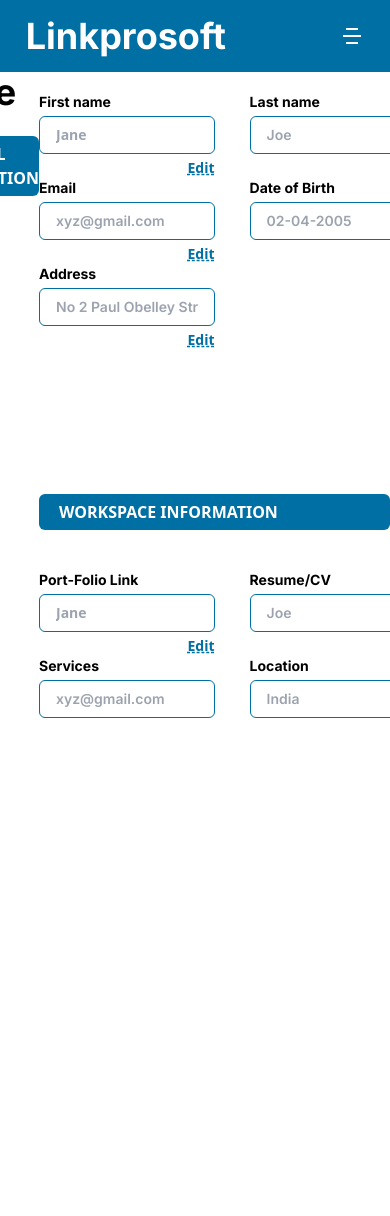
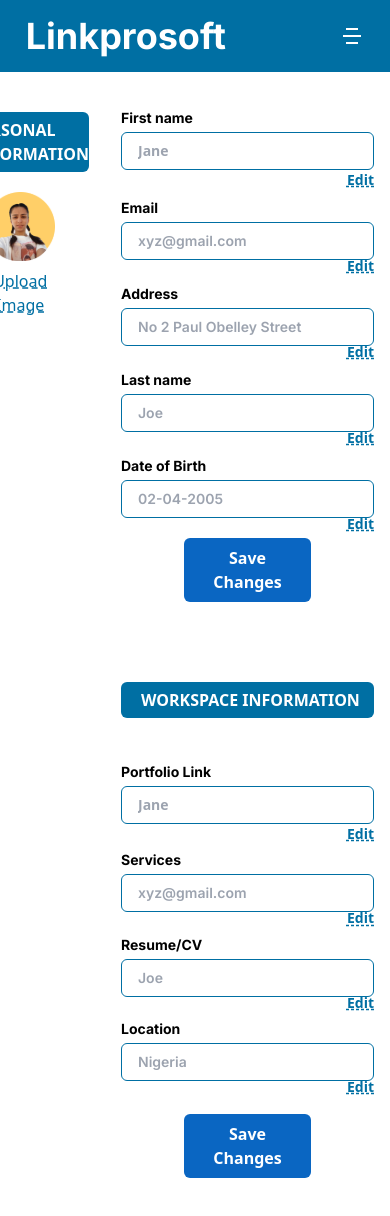
Before and after one commit to german-machine/Linkprosoft, a React (Vite) app in the folder Front-end/: page /UserDashboard in a window 390 px wide. Shown: the top 1216 px of the page. Before the commit the page ends 862 px from the top, so only its background shows below. Built offline with nearby package versions, Linux system fonts and the light colour scheme.

Commit message:
restyled for both desktop and mobile screens

```diff
--- a/Front-end/src/Pages/UserDashboard/components/ProfileBody.jsx
+++ b/Front-end/src/Pages/UserDashboard/components/ProfileBody.jsx
@@ -4,23 +4,22 @@
 
 
 const ProfileBody = () => {
-  return (
-   <>
-        <section>
-            <h1 className='font-Inter text-4xl mb-6 font-bold'>Profile</h1>
+    return (
+        <section className="w-full mt-10 lg:mt-0">
+            <div className="w-full lg:w-[90% mx-auto py- px-4 lg:rounded-r-md flex flex-col justify-around items-center">
 
-            <div className='bg-[#006FA3] text-white rounded-md pl-5 font-semibold py-1.5 mb-5'>
-                <h1>PERSONAL INFORMATION</h1>
-            </div>
+                <div className='w-full bg-[#006FA3] text-white rounded-md pl-5 font-semibold py-1.5 mb-5'>
+                    <h1>PERSONAL INFORMATION</h1>
+                </div>
 
-            <div className='flex flex-col justify-left text-center w-[15%] '>
-                <img src={profile2} alt="" className='w-[100%] pb-2'/>
-                <Link className='text-[#006FA3] underline underline-[#006FA3] decoration-dashed'>Upload Image</Link>
+                <div className='flex flex-col justify-left text-center w-[50%] sm:w-[20%] lg:w-[15%]'>
+                    <img src={profile2} alt="" className='w-[100%] pb-2' />
+                    <Link className='text-[#006FA3] underline underline-[#006FA3] decoration-dashed'>Upload Image</Link>
+                </div>
             </div>
 
         </section>
-   </>
-  )
+    )
 }
 
 export default ProfileBody
--- a/Front-end/src/Pages/UserDashboard/components/ProfileForm.jsx
+++ b/Front-end/src/Pages/UserDashboard/components/ProfileForm.jsx
@@ -3,96 +3,81 @@
 
 const ProfileForm = () => {
     return (
-   <>
-           <section className='relative w-[90%]  pb-14'>
-           <section className='flex gap-[10%] w-[100%] pt-5 pb-10'>
-           <div className='w-[50%] '>
-                <form action="#" className='flex pb-1 flex-col relative'>
-                    <h2 className='font-Inter font-bold text-sm pb-1'>First name</h2>
-                    <input type="text" placeholder='Jane' className='border-[#006FA3] outline-none focus:active:transparent border rounded-md text-sm font-semibold mb-5 px-4 py-2'/>
+        <section className='relative w-full px-4 pb-10'>
+            <section className='flex gap-[10%] w-full py-9'>
+                <form action='' className='w-full flex items-center flex-wrap gap-x-[2%] gap-y-[2%]'>
+                    <div className='w-full sm:w-[49%] flex flex-col relative'>
+                        <label htmlFor="" className='font-Inter font-bold text-sm pb-1'>First name</label>
+                        <input type="text" placeholder='Jane' className='border-[#006FA3] outline-none focus:active:transparent border rounded-md text-sm font-semibold mb-5 px-4 py-2' />
                         <Link className='absolute bottom-0  right-0 text-sm underline decoration-dashed text-[#006FA3] font-semibold'>Edit</Link>
-                </form>
-
-                <form action="#" className='flex pb-2 flex-col relative'>
-                    <h2 className='font-Inter font-bold text-sm pb-1'>Email</h2>
-                    <input type="email" placeholder='xyz@gmail.com' className='border-[#006FA3] text-sm font-semibold font-Inter outline-none focus:active:transparent border rounded-md mb-4 px-4 py-2'/>
-                    <Link className='absolute bottom-0  right-0 text-sm underline decoration-dashed text-[#006FA3] font-semibold'>Edit</Link>
-                </form>
-
-                <form action="#" className='flex pb-2 flex-col relative'>
-                    <h2 className='font-Inter font-bold text-sm pb-1'>Address</h2>
-                    <input type="text" placeholder='No 2 Paul Obelley Street' className='border-[#006FA3] outline-none focus:active:transparent border rounded-md mb-4 px-4 py-2 font-semibold text-sm font-Inter text-black'/>
-                    <Link className='absolute bottom-0  right-0 text-sm underline decoration-dashed text-[#006FA3] font-semibold'>Edit</Link>
-                </form>
                     </div>
 
-
-            <div className='w-[50%]'>
-            <form action="#" className='flex pb-2 flex-col relative'>
-                    <h2 className='font-Inter font-bold text-sm pb-1'>Last name</h2>
-                    <input type="text" placeholder='Joe' className='border-[#006FA3] outline-none focus:active:transparent border rounded-md mb-4 px-4 py-2 font-semibold text-sm font-Inter text-black'/>
+                    <div className='w-full sm:w-[49%] flex flex-col relative'>
+                        <label htmlFor="" className='font-Inter font-bold text-sm pb-1'>Email</label>
+                        <input type="email" placeholder='xyz@gmail.com' className='border-[#006FA3] text-sm font-semibold font-Inter outline-none focus:active:transparent border rounded-md mb-4 px-4 py-2' />
                         <Link className='absolute bottom-0  right-0 text-sm underline decoration-dashed text-[#006FA3] font-semibold'>Edit</Link>
-                </form>
-
-                <form action="#" className='flex pb-2 flex-col relative'>
-                    <h2 className='font-Inter font-bold text-sm pb-1'>Date of Birth</h2>
-                    <input type="text" placeholder='02-04-2005' className='border-[#006FA3] outline-none focus:active:transparent border rounded-md mb-4 px-4 py-2 font-semibold text-sm font-Inter text-black'/>
-                    <Link className='absolute bottom-0  right-0 text-sm underline decoration-dashed text-[#006FA3] font-semibold'>Edit</Link>
-                </form>
-
-
                     </div>
 
+                    <div className='w-full sm:w-[49%] flex flex-col relative'>
+                        <label htmlFor="" className='font-Inter font-bold text-sm pb-1'>Address</label>
+                        <input type="text" placeholder='No 2 Paul Obelley Street' className='border-[#006FA3] outline-none focus:active:transparent border rounded-md mb-4 px-4 py-2 font-semibold text-sm font-Inter text-black' />
+                        <Link className='absolute bottom-0  right-0 text-sm underline decoration-dashed text-[#006FA3] font-semibold'>Edit</Link>
+                    </div>
+
+                    <div className='w-full sm:w-[49%] flex flex-col relative'>
+                        <label htmlFor="" className='font-Inter font-bold text-sm pb-1'>Last name</label>
+                        <input type="text" placeholder='Joe' className='border-[#006FA3] outline-none focus:active:transparent border rounded-md mb-4 px-4 py-2 font-semibold text-sm font-Inter text-black' />
+                        <Link className='absolute bottom-0  right-0 text-sm underline decoration-dashed text-[#006FA3] font-semibold'>Edit</Link>
+                    </div>
+
+                    <div className='w-full sm:w-[49%] flex flex-col relative'>
+                        <label htmlFor="" className='font-Inter font-bold text-sm pb-1'>Date of Birth</label>
+                        <input type="text" placeholder='02-04-2005' className='border-[#006FA3] outline-none focus:active:transparent border rounded-md mb-4 px-4 py-2 font-semibold text-sm font-Inter text-black' />
+                        <Link className='absolute bottom-0  right-0 text-sm underline decoration-dashed text-[#006FA3] font-semibold'>Edit</Link>
+                    </div>
+
+                </form>
 
             </section>
 
-           <Link className='bg-[#0A66C2] relative text-white font-semibold py-2 px-5 right-0 left-[575px] rounded-md mb-3'>Save Changes</Link>
+            <Link className='bg-[#0A66C2] block w-[50%] sm:w-[30%] mx-auto lg:mx-0 text-center text-white font-semibold py-2 px-5  rounded-md mb-3'>Save Changes</Link>
 
-           <div className='bg-[#006FA3] text-white w-full rounded-md mt-20 pl-5 font-semibold py-1.5 mb-5'>
+            <div className='bg-[#006FA3] text-white w-full rounded-md mt-20 pl-5 font-semibold py-1.5 mb-2'>
                 <h1>WORKSPACE INFORMATION</h1>
             </div>
 
-            <section className='flex gap-[10%] w-[100%] pt-5 pb-10'>
-           <div className='w-[50%] '>
-                <form action="#" className='flex pb-1 flex-col relative'>
-                    <h2 className='font-Inter font-bold text-sm pb-1'>Port-Folio Link</h2>
-                    <input type="text" placeholder='Jane' className='border-[#006FA3] outline-none focus:active:transparent border rounded-md text-sm font-semibold mb-5 px-4 py-2'/>
+            <section className='flex gap-[10%] w-full py-9'>
+                <form action='' className='w-full flex flex-wrap gap-x-[2%] gap-y-[2%]'>
+                    <div className='w-full sm:w-[49%] flex flex-col relative'>
+                        <label htmlFor="" className='font-Inter font-bold text-sm pb-1'>Portfolio Link</label>
+                        <input type="text" placeholder='Jane' className='border-[#006FA3] outline-none focus:active:transparent border rounded-md text-sm font-semibold mb-5 px-4 py-2' />
                         <Link className='absolute bottom-0  right-0 text-sm underline decoration-dashed text-[#006FA3] font-semibold'>Edit</Link>
-                </form>
+                    </div>
 
-                <form action="#" className='flex pb-2 flex-col relative'>
-                    <h2 className='font-Inter font-bold text-sm pb-1'>Services</h2>
-                    <input type="email" placeholder='xyz@gmail.com' className='border-[#006FA3] text-sm font-semibold font-Inter outline-none focus:active:transparent border rounded-md mb-4 px-4 py-2'/>
+                    <div className='w-full sm:w-[49%] flex flex-col relative'>
+                        <label htmlFor="" className='font-Inter font-bold text-sm pb-1'>Services</label>
+                        <input type="email" placeholder='xyz@gmail.com' className='border-[#006FA3] text-sm font-semibold font-Inter outline-none focus:active:transparent border rounded-md mb-4 px-4 py-2' />
+                        <Link className='absolute bottom-0  right-0 text-sm underline decoration-dashed text-[#006FA3] font-semibold'>Edit</Link>
+                    </div>
+
+                    <div className='w-full sm:w-[49%] flex flex-col relative'>
+                        <label htmlFor="" className='font-Inter font-bold text-sm pb-1'>Resume/CV</label>
+                        <input type="text" placeholder='Joe' className='border-[#006FA3] outline-none focus:active:transparent border rounded-md mb-4 px-4 py-2 font-semibold text-sm font-Inter text-black' />
+                        <Link className='absolute bottom-0  right-0 text-sm underline decoration-dashed text-[#006FA3] font-semibold'>Edit</Link>
+                    </div>
+
+                    <div className='w-full sm:w-[49%] flex flex-col relative'>
+                        <label htmlFor="" className='font-Inter font-bold text-sm pb-1'>Location</label>
+                        <input type="text" placeholder='Nigeria' className='border-[#006FA3] outline-none focus:active:transparent border rounded-md mb-4 px-4 py-2 font-semibold text-sm font-Inter text-black' />
+                        <Link className='absolute bottom-0  right-0 text-sm underline decoration-dashed text-[#006FA3] font-semibold'>Edit</Link>
+                    </div>
 
                 </form>
 
-
-            </div>
-
-
-            <div className='w-[50%]'>
-            <form action="#" className='flex pb-2 flex-col relative'>
-                    <h2 className='font-Inter font-bold text-sm pb-1'>Resume/CV</h2>
-                    <input type="text" placeholder='Joe' className='border-[#006FA3] outline-none focus:active:transparent border rounded-md mb-4 px-4 py-2 font-semibold text-sm font-Inter text-black'/>
-
-                </form>
-
-                <form action="#" className='flex pb-2 flex-col relative'>
-                    <h2 className='font-Inter font-bold text-sm pb-1'>Location</h2>
-                    <input type="text" placeholder='India' className='border-[#006FA3] outline-none focus:active:transparent border rounded-md mb-4 px-4 py-2 font-semibold text-sm font-Inter text-black'/>
-
-                </form>
-
-
-            </div>
-
-
             </section>
 
-           <Link className='bg-[#0A66C2] relative text-white font-semibold py-2 px-5 right-0 left-[575px] rounded-md mb-20'>Save Changes</Link>
+            <Link className='bg-[#0A66C2] block w-[50%] sm:w-[30%] mx-auto lg:mx-0 text-center relative text-white font-semibold py-2 px-5 rounded-md mb-20'>Save Changes</Link>
         </section>
-
-    </>
     )
 }
 
```
Lines whose indentation alone changed are shown as unchanged.
